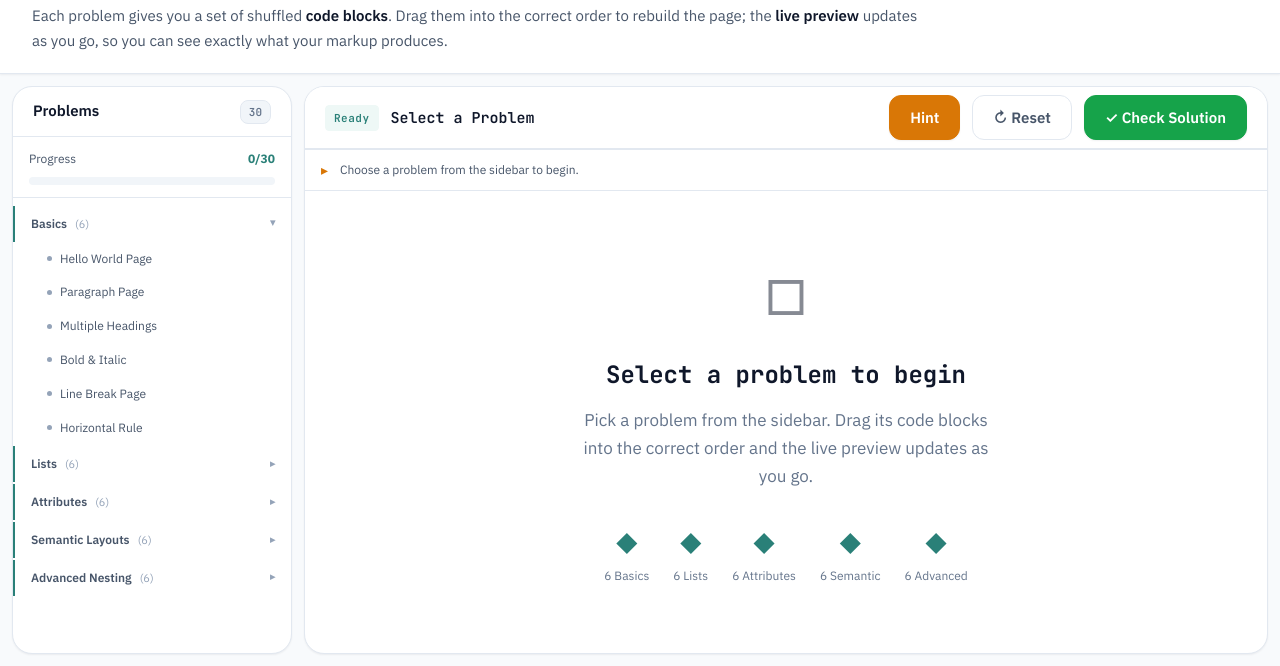
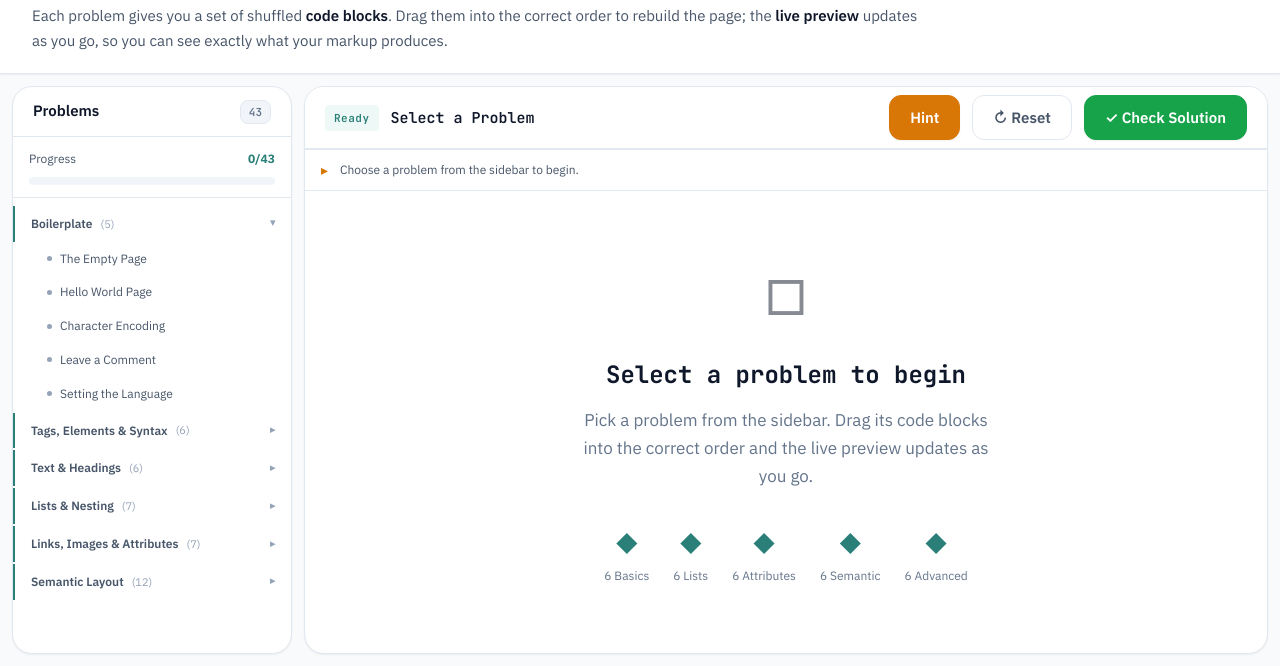
Before and after one commit to Raikiri001/Website-Develeopment-For-Beginners, a website: page practical/html-drag-and-drop/index.html in a window 1280 px wide. Shown: the part 134-800 px from the top of the page. Drawn offline with Linux system fonts and the light colour scheme.

Commit message:
feat(HTML Structure Trainer): Updated Structure Trainer

```diff
--- a/data/activities.json
+++ b/data/activities.json
@@ -10,7 +10,7 @@
   {
     "id": "html-drag-and-drop",
     "title": "HTML Structure Trainer",
-    "description": "Thirty drag-and-drop problems that train you to arrange HTML elements in the correct order, from your first heading to a full semantic page layout.",
+    "description": "Forty-three drag-and-drop problems that train you to arrange HTML elements in the correct order, following the same path as the class: boilerplate, tags, text, lists, links and images, then semantic layout.",
     "category": "practical",
     "href": "practical/html-drag-and-drop/",
     "tags": ["HTML", "semantics", "structure"]
--- a/practical/html-drag-and-drop/app.js
+++ b/practical/html-drag-and-drop/app.js
@@ -648,7 +648,11 @@
     }
 
     if (!found) {
-      showToast("success", "Amazing! You've solved all 30 problems.");
+      const total = PROBLEM_CATEGORIES.reduce(
+        (sum, cat) => sum + cat.problems.length,
+        0
+      );
+      showToast("success", `Amazing! You've solved all ${total} problems.`);
     }
   }
 
--- a/practical/html-drag-and-drop/index.html
+++ b/practical/html-drag-and-drop/index.html
@@ -47,7 +47,7 @@
         <div class="sidebar-header">
           <div class="header-top">
             <span>Problems</span>
-            <span class="panel-badge">30</span>
+            <span class="panel-badge">43</span>
           </div>
         </div>
 
@@ -55,7 +55,7 @@
         <div class="progress-container">
           <div class="progress-label">
             <span>Progress</span>
-            <span id="progressCount">0/30</span>
+            <span id="progressCount">0/43</span>
           </div>
           <div class="progress-track">
             <div class="progress-fill" id="progressFill"></div>
--- a/practical/html-drag-and-drop/problems.js
+++ b/practical/html-drag-and-drop/problems.js
@@ -1,6 +1,8 @@
 /**
  * HTML Structure Trainer - Problem Library
- * 30 problems across 5 difficulty tiers.
+ * 43 problems across 6 categories, ordered to match how the class covers
+ * HTML: boilerplate, tags/elements/syntax, text/headings, lists/nesting,
+ * links/images/attributes, then semantic layout.
  *
  * Solutions are stored in solutions.json as encrypted strings.
  * This file contains only problem metadata (titles, descriptions, hints).
@@ -8,244 +10,342 @@
 
 const PROBLEM_CATEGORIES = [
   {
-    id: "basics",
-    name: "Basics",
+    id: "boilerplate",
+    name: "Boilerplate",
     icon: "",
     color: "#4fc3f7",
     problems: [
       {
-        id: "b1",
+        id: "bp1",
+        title: "The Empty Page",
+        description:
+          "Create the smallest valid HTML page: a doctype, an html tag, a head with a title, and an empty body.",
+        hint: "Every HTML page starts with <!DOCTYPE html>, then <html>, then a <head> containing a <title>. The <body> can be empty, but it still needs opening and closing tags.",
+      },
+      {
+        id: "bp2",
         title: "Hello World Page",
         description:
           "Create a simple HTML page that displays 'Hello World' as a heading.",
         hint: "Every HTML page starts with <!DOCTYPE html> and wraps content in <html> tags.",
       },
       {
-        id: "b2",
+        id: "bp3",
+        title: "Character Encoding",
+        description:
+          "Add a character encoding meta tag to the head, then show a heading in the body.",
+        hint: 'A <meta charset="UTF-8"> tag goes inside <head>, usually as the very first line, before <title>.',
+      },
+      {
+        id: "bp4",
+        title: "Leave a Comment",
+        description:
+          "Create a page with an HTML comment above a heading, explaining what the heading is for.",
+        hint: "Comments start with <!-- and end with -->. Browsers ignore them completely; they're notes for people reading the code.",
+      },
+      {
+        id: "bp5",
+        title: "Setting the Language",
+        description:
+          "Create a page written in French, with the lang attribute set correctly and a French heading.",
+        hint: 'The lang attribute on <html> tells the browser (and screen readers) what language the page is written in, e.g. lang="fr" for French.',
+      },
+    ],
+  },
+  {
+    id: "elements",
+    name: "Tags, Elements & Syntax",
+    icon: "",
+    color: "#4dd0e1",
+    problems: [
+      {
+        id: "el1",
+        title: "A Simple Div",
+        description: "Create a page with a div wrapping a single paragraph.",
+        hint: "<div> is a generic container. Like most tags, it needs a matching opening <div> and closing </div>.",
+      },
+      {
+        id: "el2",
+        title: "Nested Boxes",
+        description:
+          "Create a page with a div inside another div, with a paragraph inside the innermost one.",
+        hint: "Tags close in the reverse order they open, the innermost tag closes first.",
+      },
+      {
+        id: "el3",
+        title: "Line Break Page",
+        description:
+          "Create a page with two lines of text separated by a line break.",
+        hint: "Use <br> to create a line break within a paragraph. <br> is a void element, it never gets a closing tag.",
+      },
+      {
+        id: "el4",
+        title: "Horizontal Rule",
+        description:
+          "Create a page with a heading, a horizontal rule, and a paragraph.",
+        hint: "The <hr> tag marks a thematic break and is usually rendered as a horizontal line. Like <br>, it's a void element with no closing tag.",
+      },
+      {
+        id: "el5",
+        title: "Three Nested Divs",
+        description:
+          "Create three divs nested inside each other, three levels deep, with a paragraph at the centre.",
+        hint: "Keep track of how many divs you've opened so you close exactly the same number, in reverse order.",
+      },
+      {
+        id: "el6",
+        title: "Mixed Void and Paired Tags",
+        description:
+          "Create a page with a heading, a horizontal rule, then a paragraph containing a line break, in that order.",
+        hint: "<hr> and <br> are void elements with no closing tag. <h1> and <p> are paired elements that need both an opening and a closing tag.",
+      },
+    ],
+  },
+  {
+    id: "text",
+    name: "Text & Headings",
+    icon: "",
+    color: "#ffd54f",
+    problems: [
+      {
+        id: "tx1",
         title: "Paragraph Page",
         description:
           "Create an HTML page with a heading and a paragraph of text.",
         hint: "Headings use <h1> and paragraphs use <p> tags. Both go inside <body>.",
       },
       {
-        id: "b3",
+        id: "tx2",
         title: "Multiple Headings",
         description:
           "Build a page with an h1 heading, an h2 subheading, and a paragraph.",
         hint: "Headings go from <h1> (largest) to <h6> (smallest). They go inside <body>.",
       },
       {
-        id: "b4",
+        id: "tx3",
         title: "Bold & Italic",
         description:
           "Create a page with bold and italic text inside a paragraph.",
         hint: "Use <strong> for bold and <em> for italic text inside a <p> tag.",
       },
       {
-        id: "b5",
-        title: "Line Break Page",
+        id: "tx4",
+        title: "All Heading Levels",
         description:
-          "Create a page with two lines of text separated by a line break.",
-        hint: "Use <br> to create a line break within a paragraph.",
+          "Create a page with four headings, from h1 down to h4, each labelled with its own level.",
+        hint: "Headings go from <h1> (largest and most important) down to smaller levels like <h4>. Use them in order from largest to smallest.",
       },
       {
-        id: "b6",
-        title: "Horizontal Rule",
+        id: "tx5",
+        title: "Nested Emphasis",
         description:
-          "Create a page with a heading, a horizontal rule, and a paragraph.",
-        hint: "The <hr> tag marks a thematic break and is usually rendered as a horizontal line.",
+          "Create a paragraph where a bold phrase also contains an italic word inside it.",
+        hint: "You can nest inline tags like <em> inside <strong> (or the other way around) to combine both effects on the same text.",
+      },
+      {
+        id: "tx6",
+        title: "Headings and Paragraphs",
+        description:
+          "Create a page with an h1 followed by a paragraph, then an h2 followed by another paragraph.",
+        hint: "Repeat the heading-then-paragraph pattern for each new part of the page.",
       },
     ],
   },
   {
     id: "lists",
-    name: "Lists",
+    name: "Lists & Nesting",
     icon: "",
     color: "#81c784",
     problems: [
       {
-        id: "l1",
+        id: "ls1",
         title: "Unordered List",
         description:
           "Create a page with a heading and an unordered (bulleted) list of three fruits.",
         hint: "Unordered lists use <ul> with <li> items inside.",
       },
       {
-        id: "l2",
+        id: "ls2",
         title: "Ordered List",
         description:
           "Create a page with a numbered list of three steps to make tea.",
         hint: "Ordered lists use <ol> instead of <ul>.",
       },
       {
-        id: "l3",
+        id: "ls3",
         title: "Nested List",
         description: "Create a list where one item contains a sub-list.",
         hint: "You can put a <ul> inside an <li> to create a nested list.",
       },
       {
-        id: "l4",
+        id: "ls4",
         title: "Definition List",
         description:
           "Create a definition list with two HTML terms and their definitions.",
         hint: "Definition lists use <dl>, with <dt> for terms and <dd> for definitions.",
       },
       {
-        id: "l5",
+        id: "ls5",
         title: "Mixed Lists",
         description:
           "Create a page with both an ordered and unordered list under different headings.",
         hint: "You can use multiple list types on one page. Each goes under its own heading.",
       },
       {
-        id: "l6",
+        id: "ls6",
         title: "Checklist Style",
         description:
           "Create an unordered list styled as a task checklist with four items.",
         hint: "Even without CSS, the structure is a <ul> with <li> items representing tasks.",
       },
+      {
+        id: "ls7",
+        title: "Nested Ordered List",
+        description:
+          "Create a numbered list of steps, where one step has three numbered sub-steps.",
+        hint: "Just like <ul>, you can nest an <ol> inside an <li> to create numbered sub-steps.",
+      },
     ],
   },
   {
-    id: "attributes",
-    name: "Attributes",
+    id: "links-attrs",
+    name: "Links, Images & Attributes",
     icon: "",
     color: "#ffb74d",
     problems: [
       {
-        id: "a1",
+        id: "la1",
         title: "Link to Website",
         description:
           "Create a page with a clickable link to an external website.",
         hint: "Links use the <a> tag with an href attribute for the URL.",
       },
       {
-        id: "a2",
+        id: "la2",
         title: "Image Tag",
         description: "Create a page that displays an image with alt text.",
         hint: "Images use <img> with src for the path and alt for description.",
       },
       {
-        id: "a3",
+        id: "la3",
         title: "Styled Paragraph",
         description:
           "Create a paragraph with an inline style that sets the text colour to blue.",
         hint: "Inline styles use the style attribute directly on the element.",
       },
       {
-        id: "a4",
+        id: "la4",
         title: "ID and Class",
         description:
           "Create a div with an id and a paragraph with a class attribute.",
         hint: "The id attribute uniquely identifies an element; class can be shared by many.",
       },
       {
-        id: "a5",
+        id: "la5",
         title: "Link with Target",
         description:
           "Create a link that opens in a new tab using the target attribute.",
         hint: 'Use target="_blank" to open a link in a new tab, and pair it with rel="noopener" so the new tab cannot access the original page.',
       },
       {
-        id: "a6",
+        id: "la6",
         title: "Image with Size",
         description: "Create an image tag with width and height attributes.",
         hint: "You can set width and height directly as attributes on the <img> tag.",
+      },
+      {
+        id: "la7",
+        title: "Image as a Link",
+        description:
+          "Create a page with an image that becomes a clickable link to an external website.",
+        hint: "You can put an <img> inside an <a> tag to make the whole image clickable.",
       },
     ],
   },
   {
     id: "semantic",
-    name: "Semantic Layouts",
+    name: "Semantic Layout",
     icon: "",
     color: "#ce93d8",
     problems: [
       {
-        id: "s1",
+        id: "sm1",
         title: "Header & Footer",
         description:
           "Build a page with a semantic header containing a nav, and a footer.",
         hint: "Use <header>, <nav>, and <footer> for semantic structure.",
       },
       {
-        id: "s2",
+        id: "sm2",
         title: "Article Page",
         description:
           "Create a page with a main area containing an article with a heading and paragraph.",
         hint: "Use <main> for primary content and <article> for self-contained content.",
       },
       {
-        id: "s3",
+        id: "sm3",
         title: "Section Layout",
         description:
           "Create a page with two sections, each having a heading and paragraph.",
         hint: "The <section> tag groups related content together.",
       },
       {
-        id: "s4",
+        id: "sm4",
         title: "Aside Content",
         description:
           "Create a page with a main article and an aside for related content.",
         hint: "<aside> is used for content only loosely related to the main content.",
       },
       {
-        id: "s5",
+        id: "sm5",
+        title: "Figure & Caption",
+        description:
+          "Create a page using <figure> and <figcaption> for an image with a caption.",
+        hint: "Wrap <img> in <figure> and add <figcaption> for a caption.",
+      },
+      {
+        id: "sm6",
+        title: "Nav with List",
+        description:
+          "Create a navigation bar using an unordered list of links inside a nav element.",
+        hint: "Navigation menus are typically <nav> containing a <ul> of <li><a> items.",
+      },
+      {
+        id: "sm7",
         title: "Full Page Layout",
         description:
           "Build a complete page with header, nav, main content, and footer.",
         hint: "A full layout uses header with nav, then main for content, then footer.",
       },
       {
-        id: "s6",
-        title: "Figure & Caption",
-        description:
-          "Create a page using <figure> and <figcaption> for an image with a caption.",
-        hint: "Wrap <img> in <figure> and add <figcaption> for a caption.",
-      },
-    ],
-  },
-  {
-    id: "advanced",
-    name: "Advanced Nesting",
-    icon: "",
-    color: "#ef5350",
-    problems: [
-      {
-        id: "x1",
+        id: "sm8",
         title: "Table Structure",
         description: "Build a simple 2-column, 2-row table with headers.",
         hint: "Tables use <table>, <tr> for rows, <th> for headers, and <td> for data cells.",
       },
       {
-        id: "x2",
+        id: "sm9",
+        title: "Table with Head & Body",
+        description:
+          "Build a table using <thead> and <tbody> for a 3-column, 2-row data table.",
+        hint: "Use <thead> for header rows and <tbody> for data rows inside <table>.",
+      },
+      {
+        id: "sm10",
         title: "Simple Form",
         description:
           "Build a form with a text input, email input, and a submit button.",
         hint: "Forms use <form> with <label> and <input> pairs. Add a <button> to submit.",
       },
       {
-        id: "x3",
-        title: "Nav with List",
-        description:
-          "Create a navigation bar using an unordered list of links inside a nav element.",
-        hint: "Navigation menus are typically <nav> containing a <ul> of <li><a> items.",
-      },
-      {
-        id: "x4",
+        id: "sm11",
         title: "Complete Blog Post",
         description:
           "Build a full blog page: header with nav, main with article (heading, paragraphs, image), and footer.",
         hint: "Nest elements carefully: header with nav, main with article and content, then footer.",
       },
       {
-        id: "x5",
-        title: "Table with Head & Body",
-        description:
-          "Build a table using <thead> and <tbody> for a 3-column, 2-row data table.",
-        hint: "Use <thead> for header rows and <tbody> for data rows inside <table>.",
-      },
-      {
-        id: "x6",
+        id: "sm12",
         title: "Full Website",
         description:
           "Build a complete website with header, nav list, main with two sections, aside, and footer.",
```
Also changed, not shown: practical/html-drag-and-drop/solutions.json (+43 -30 lines).
